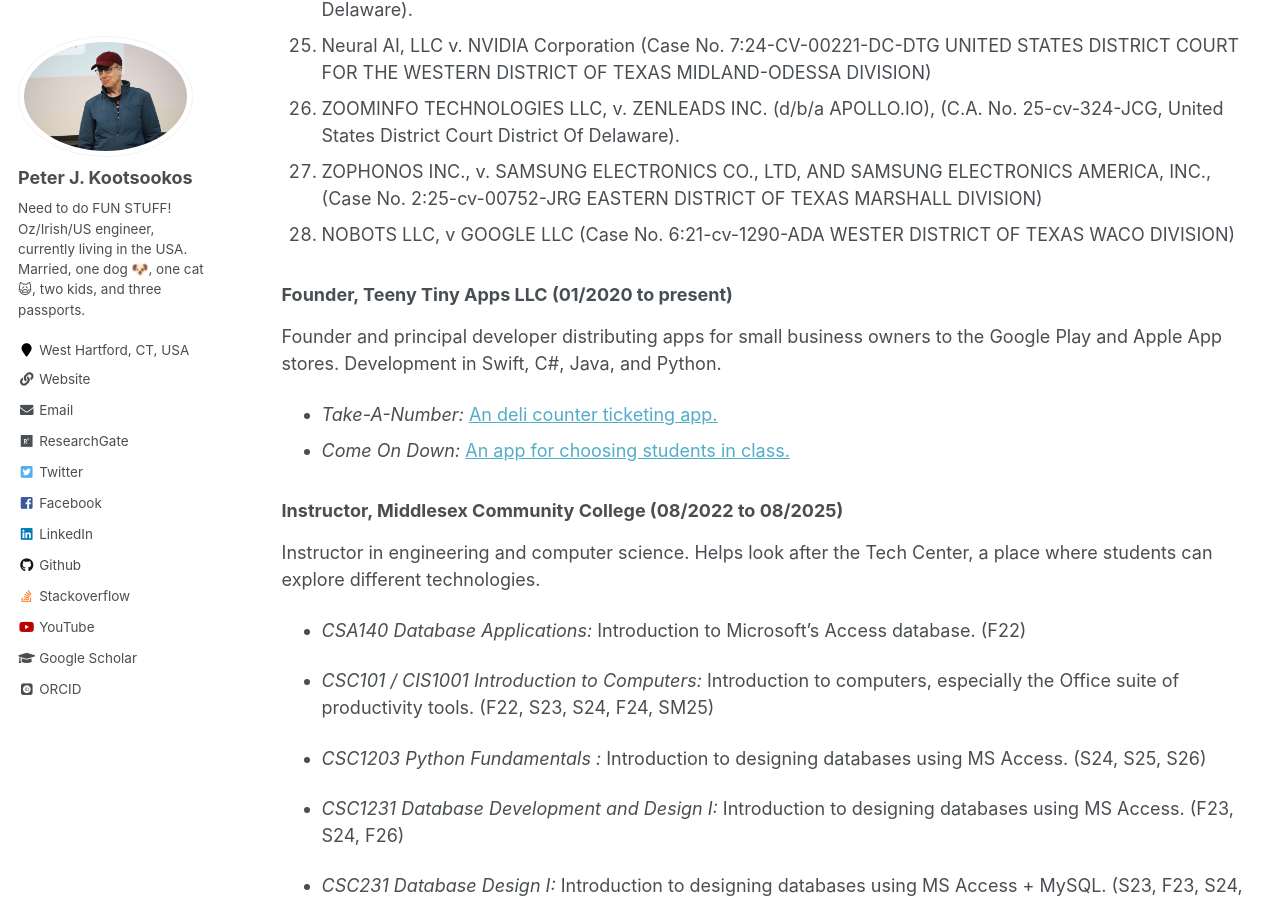
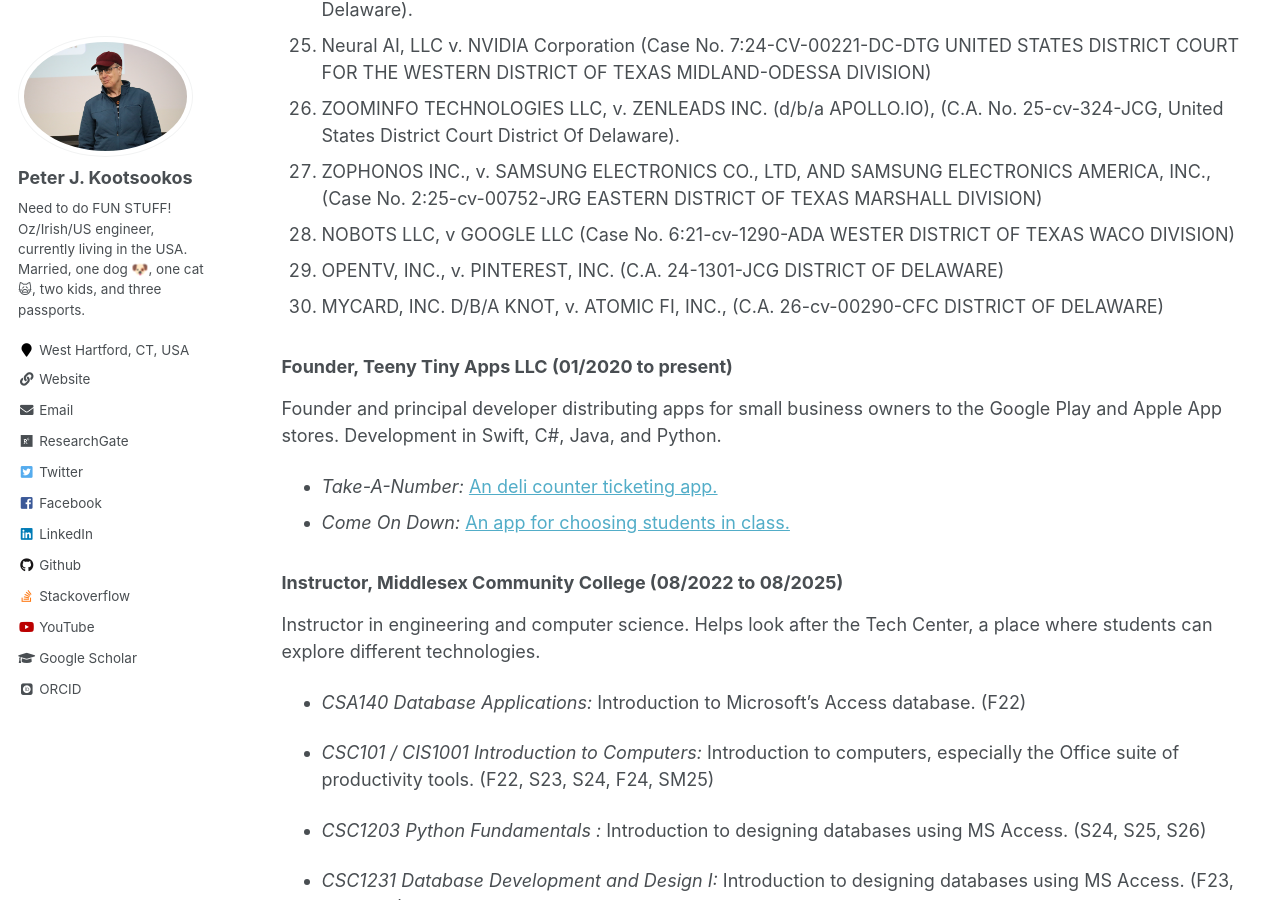
Before and after one commit to kootsoop/kootsoop.github.io, a Jekyll site: the page built from _pages/cv.md, in a window 1280 px wide and 900 px high, scrolled down 4813 px. Built offline with Jekyll 4.4.1, drawn with Linux system fonts in a browser that asks for light colours; some web fonts are replaced.

Commit message:
Added OpenTV and Knot cases.

```diff
--- a/_pages/cv.md
+++ b/_pages/cv.md
@@ -170,6 +170,8 @@
 26.	ZOOMINFO TECHNOLOGIES LLC, v. ZENLEADS INC. (d/b/a APOLLO.IO), (C.A. No. 25-cv-324-JCG, United States District Court District Of Delaware).
 27.	ZOPHONOS INC., v. SAMSUNG ELECTRONICS CO., LTD, AND SAMSUNG ELECTRONICS AMERICA, INC., (Case No. 2:25-cv-00752-JRG EASTERN DISTRICT OF TEXAS MARSHALL DIVISION)
 28.	NOBOTS LLC, v GOOGLE LLC (Case No. 6:21-cv-1290-ADA WESTER DISTRICT OF TEXAS WACO DIVISION)
+29.	OPENTV, INC., v. PINTEREST, INC. (C.A. 24-1301-JCG DISTRICT OF DELAWARE)
+30.	MYCARD, INC. D/B/A KNOT, v. ATOMIC FI, INC., (C.A. 26-cv-00290-CFC DISTRICT OF DELAWARE)
 
 
 ### Founder, Teeny Tiny Apps LLC (01/2020 to present)
```
